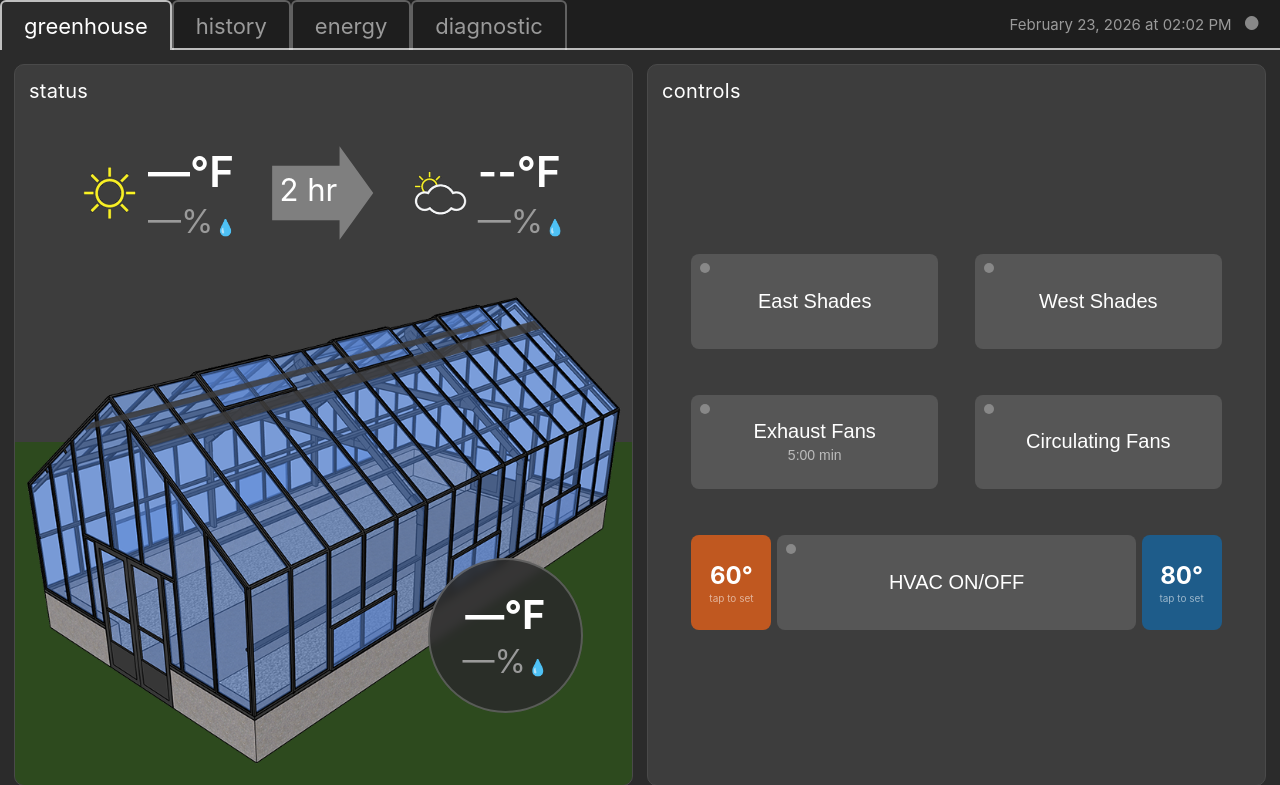
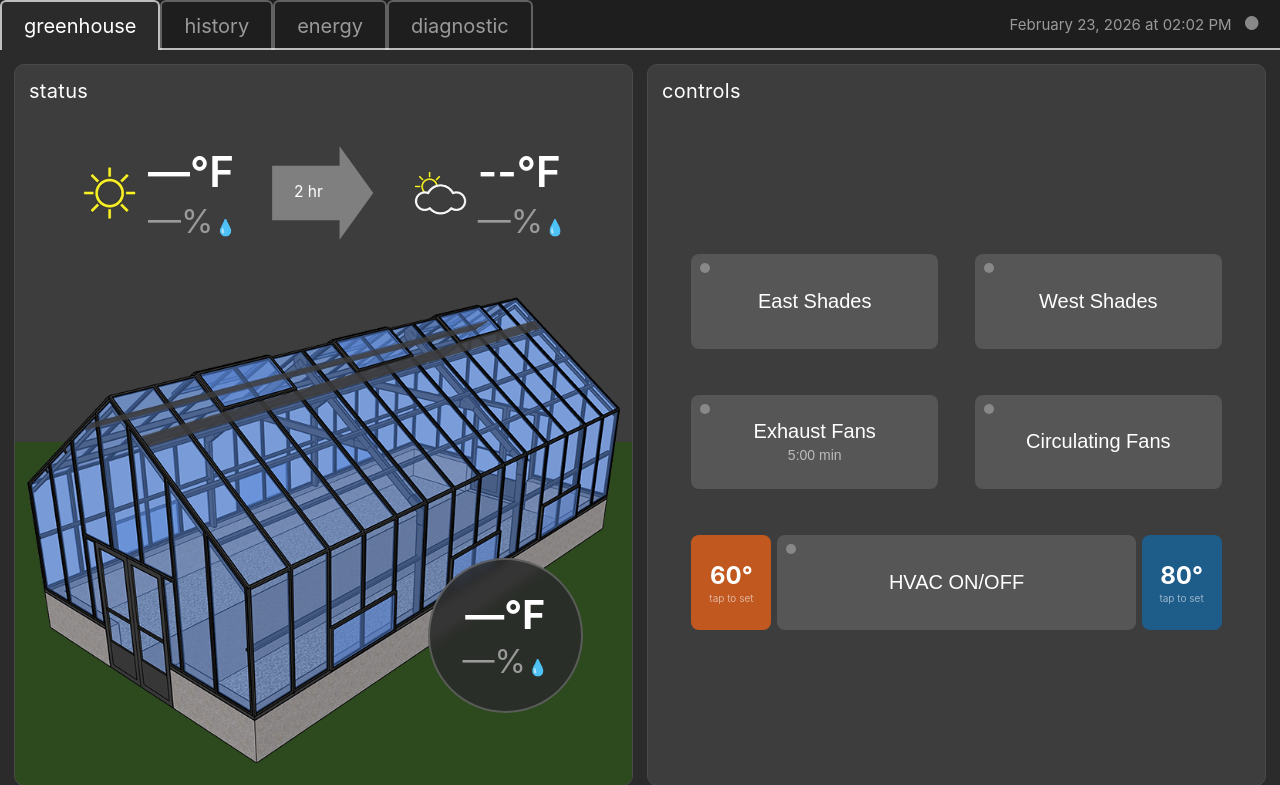
Before and after one commit to ArnoHarris/greenhouse-controller, a Flask app: page / in a window 1280 px wide. Shown: the top 785 px of the page. Run offline with Flask 3, Linux system fonts and the light colour scheme; data comes from the database, SQL or seed files in the repository; data that the repository does not hold is empty.

Commit message:
Arrow label 50% smaller; tab font matches panel titles
- SVG "2 hr" label: font-size 24 -> 12
- Tab font-size: 22px -> 20px (matches .panel-title)

Co-Authored-By: Claude Sonnet 4.6 <noreply@anthropic.com>

```diff
--- a/web/static/style.css
+++ b/web/static/style.css
@@ -57,7 +57,7 @@ body {
   position: relative;
   color: var(--text-muted);
   text-decoration: none;
-  font-size: 22px;
+  font-size: 20px;
   padding: 0 22px;
   display: flex;
   align-items: center;
--- a/web/templates/dashboard.html
+++ b/web/templates/dashboard.html
@@ -21,7 +21,7 @@
         <svg viewBox="0 0 80 108" class="arrow-svg">
           <path d="M0,33 L52,33 L52,18 L78,54 L52,90 L52,75 L0,75 Z" fill="#7F7F7F"/>
           <text x="28" y="54" dominant-baseline="middle" text-anchor="middle"
-                fill="white" font-size="24" font-weight="400"
+                fill="white" font-size="12" font-weight="400"
                 font-family="-apple-system,BlinkMacSystemFont,sans-serif">2 hr</text>
         </svg>
       </div>
```
